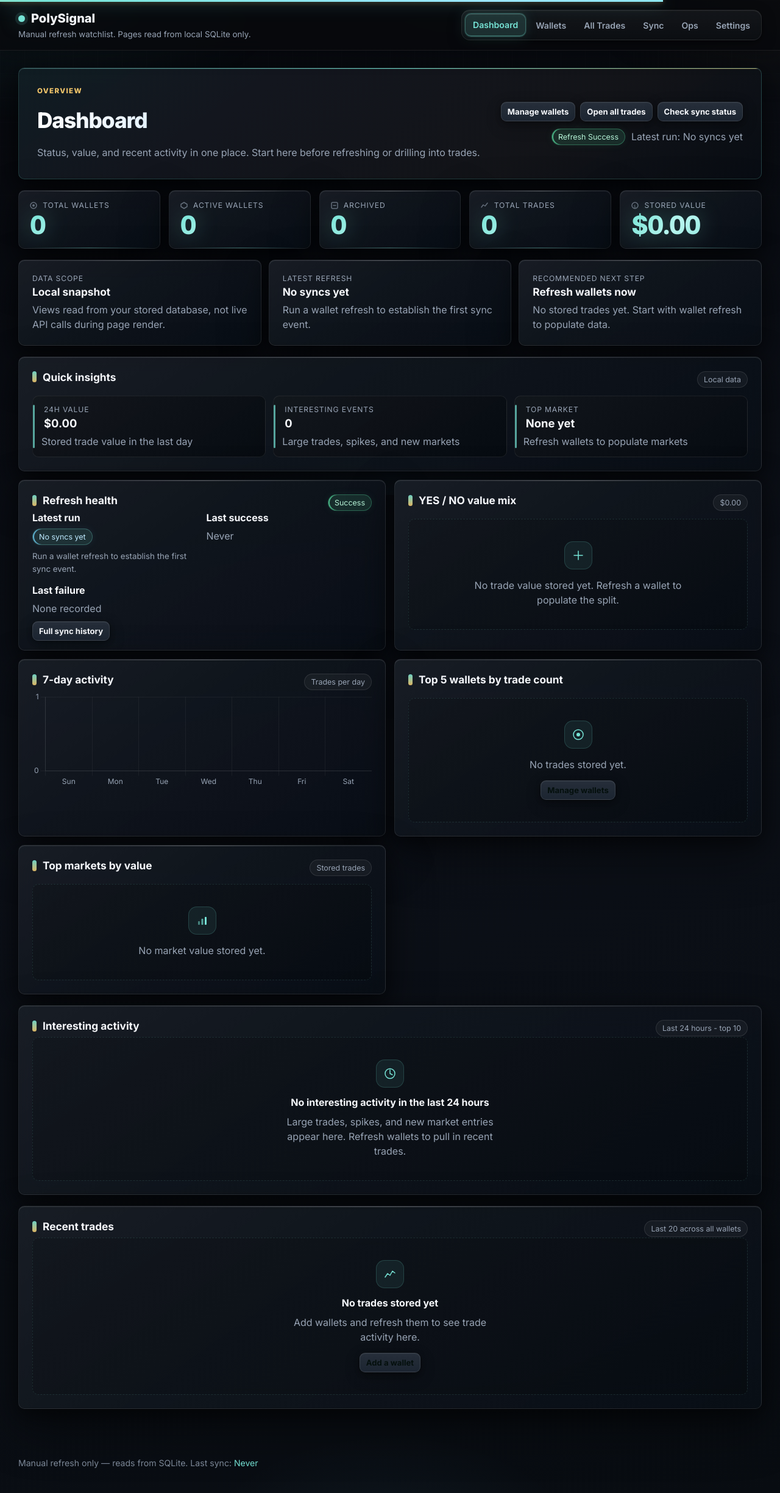
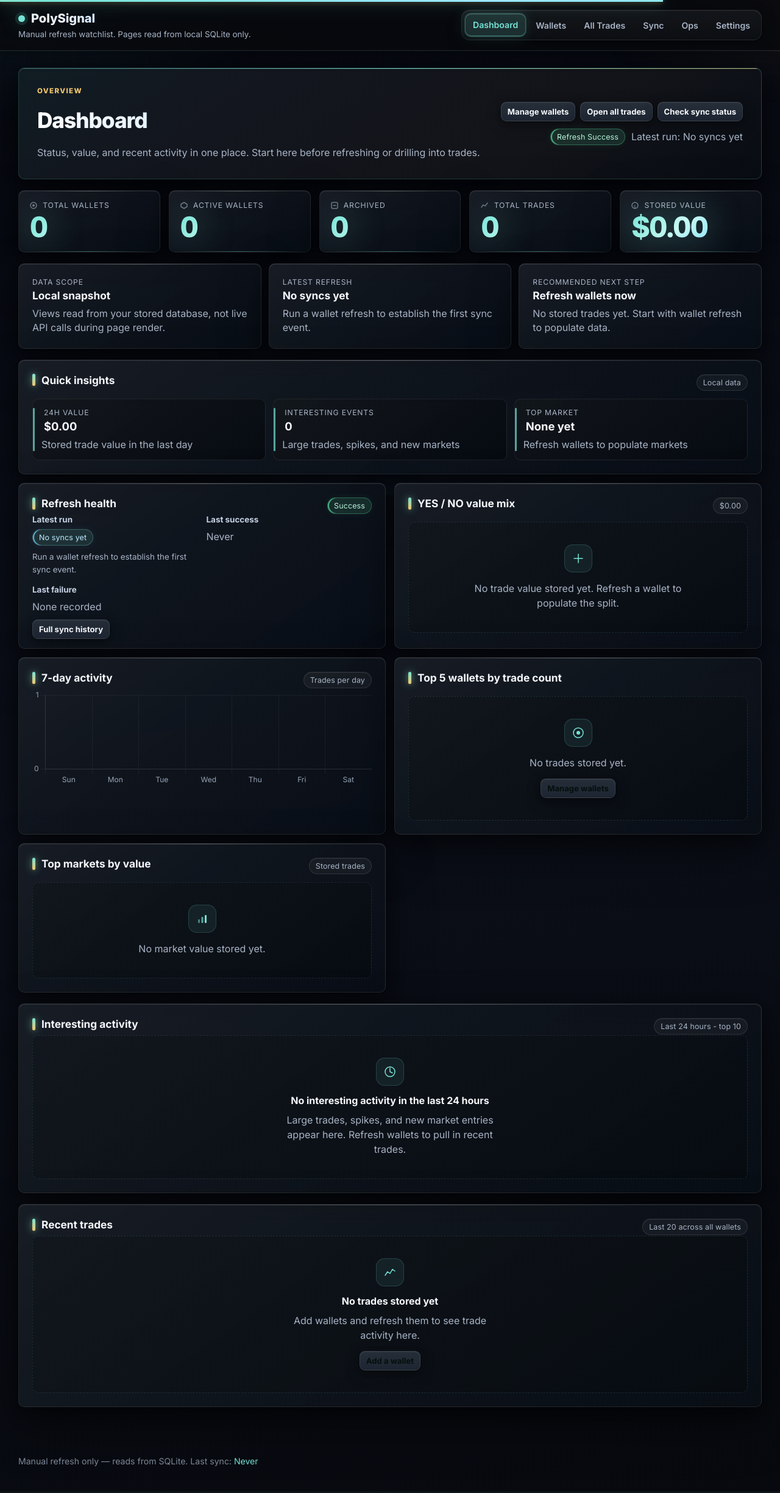
Before and after one commit to Hasfahani/trade-tracking, a FastAPI app: page /dashboard in a window 1280 px wide. Shown: the whole page at 61% size. After the commit the page ends 2428 px from the top, so only its background shows below. Run offline with FastAPI, Linux system fonts and the light colour scheme; data that the repository does not hold is empty.

Commit message:
Polish premium UI theme with gradient metrics and ops grid

```diff
--- a/app/static/style_v2.css
+++ b/app/static/style_v2.css
@@ -2733,3 +2733,137 @@ button:focus-visible {
         font-size: 1.5rem;
     }
 }
+
+/* ══════════════════════════════════════════════════════════════
+   PREMIUM APEX — Studio-grade finish
+   Richer aurora · Universal gradient numbers · Glow language
+   ══════════════════════════════════════════════════════════════ */
+
+/* Improved muted text contrast */
+:root { --muted: #a8b4c6; }
+
+/* Brand name: gradient text (dot ::before keeps its own bg) */
+.brand {
+    background: linear-gradient(115deg, #eef4ff 18%, #b8d4ff 56%, #76e4d6 100%);
+    -webkit-background-clip: text;
+    background-clip: text;
+    color: transparent;
+}
+
+/* Richer background aurora: larger radials + purple depth hint */
+body {
+    background:
+        radial-gradient(ellipse 1200px 750px at -5%  -20%,  rgba(118, 228, 214, 0.13) 0%, transparent 52%),
+        radial-gradient(ellipse  860px 660px at 110%  -8%,  rgba(244, 199, 107, 0.09) 0%, transparent 52%),
+        radial-gradient(ellipse  700px 520px at 55%  115%,  rgba(110, 209, 255, 0.08) 0%, transparent 52%),
+        radial-gradient(ellipse  420px 340px at 23%   74%,  rgba(168, 88, 255, 0.042) 0%, transparent 60%),
+        linear-gradient(165deg, #060810 0%, #0b0f19 48%, #07090e 100%);
+}
+
+/* Section head accent bars: glow treatment */
+.section-head h2::before {
+    width: 5px;
+    height: 20px;
+    opacity: 1;
+    box-shadow:
+        0 0 14px rgba(118, 228, 214, 0.65),
+        0 0  6px rgba(244, 199, 107, 0.28);
+}
+
+/* ALL metric card numbers: gradient + subtle glow */
+.metric-card strong,
+.stat-chip strong {
+    background: linear-gradient(135deg, #e4f8ff 0%, #76e4d6 58%, #b4f2ec 100%);
+    -webkit-background-clip: text;
+    background-clip: text;
+    color: transparent;
+    font-variant-numeric: tabular-nums;
+    filter: drop-shadow(0 0 8px rgba(118, 228, 214, 0.22));
+}
+
+/* Dashboard big numbers: larger + more vivid */
+.dashboard-metrics .metric-card strong {
+    background: linear-gradient(135deg, #76e4d6 0%, #c8faf4 42%, #64d4ff 100%);
+    -webkit-background-clip: text;
+    background-clip: text;
+    color: transparent;
+    filter: drop-shadow(0 0 28px rgba(118, 228, 214, 0.52));
+    font-size: clamp(2.1rem, 4vw, 2.9rem);
+    letter-spacing: -0.035em;
+}
+
+/* Wallet metrics: light gradient on values */
+.wallet-metrics strong {
+    background: linear-gradient(135deg, #e0f2ff 0%, #a8ccf0 100%);
+    -webkit-background-clip: text;
+    background-clip: text;
+    color: transparent;
+    font-variant-numeric: tabular-nums;
+}
+
+/* Stat chips: glass card treatment */
+.stat-chip {
+    background:
+        linear-gradient(145deg, rgba(255, 255, 255, 0.048), rgba(0, 0, 0, 0.12)),
+        rgba(8, 12, 20, 0.88);
+    border-color: rgba(118, 228, 214, 0.16);
+    box-shadow:
+        inset 0 1px 0 rgba(255, 255, 255, 0.07),
+        0 0 16px rgba(118, 228, 214, 0.04);
+    transition: border-color 0.2s ease, box-shadow 0.2s ease;
+}
+
+.stat-chip:hover {
+    border-color: rgba(118, 228, 214, 0.3);
+    box-shadow:
+        inset 0 1px 0 rgba(255, 255, 255, 0.1),
+        0 0 24px rgba(118, 228, 214, 0.11);
+}
+
+/* Header: bottom glow line */
+.site-header {
+    box-shadow:
+        0 1px 0 rgba(118, 228, 214, 0.09),
+        0 4px 28px rgba(0, 0, 0, 0.38);
+}
+
+/* Pills: subtle inner highlight */
+.pill {
+    box-shadow: inset 0 1px 0 rgba(255, 255, 255, 0.06);
+    letter-spacing: 0.01em;
+}
+
+/* Address code: deeper glass */
+.address-code {
+    background: rgba(3, 5, 9, 0.74);
+    border-color: rgba(118, 228, 214, 0.2);
+    box-shadow: inset 0 1px 4px rgba(0, 0, 0, 0.48);
+}
+
+/* Detail grid labels: slightly brighter */
+.detail-grid strong {
+    color: #c4d2e4;
+    font-size: 0.84rem;
+}
+
+/* Ops grid: two columns matching dashboard-grid */
+.ops-grid {
+    grid-template-columns: repeat(2, minmax(0, 1fr));
+}
+
+@media (max-width: 760px) {
+    .dashboard-metrics .metric-card strong {
+        filter: drop-shadow(0 0 14px rgba(118, 228, 214, 0.36));
+    }
+
+    .ops-grid {
+        grid-template-columns: 1fr;
+    }
+}
+
+@media (max-width: 430px) {
+    .section-head h2::before {
+        width: 4px;
+        height: 16px;
+    }
+}
```
